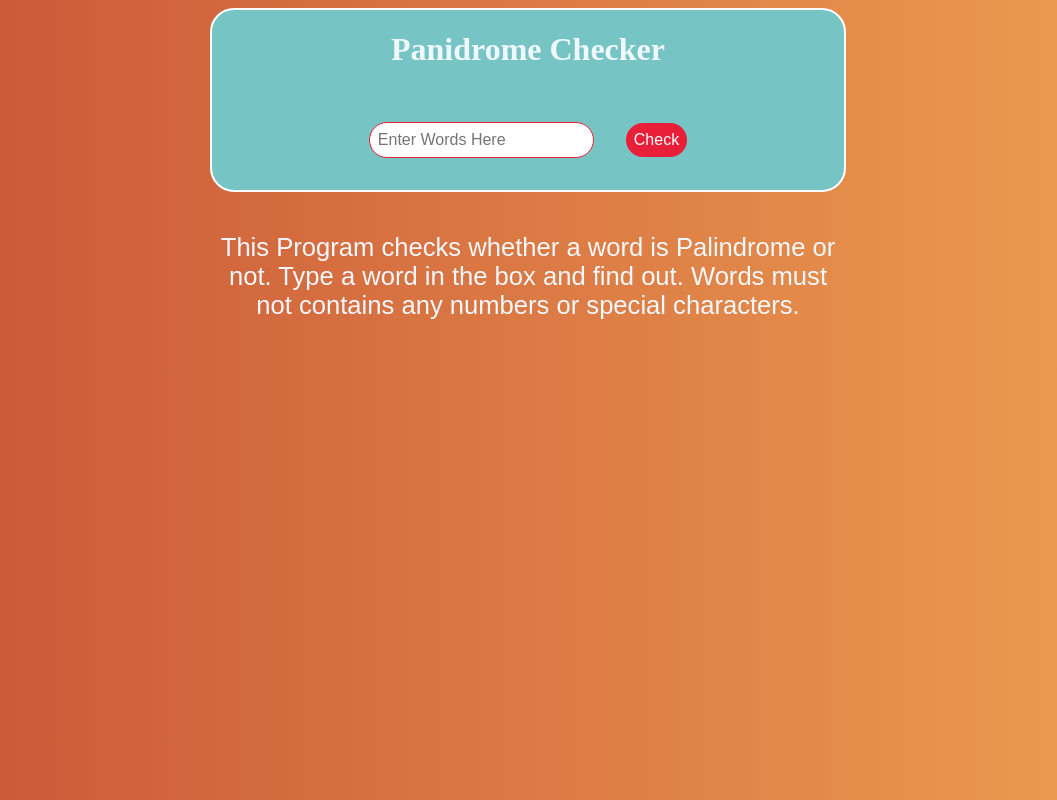
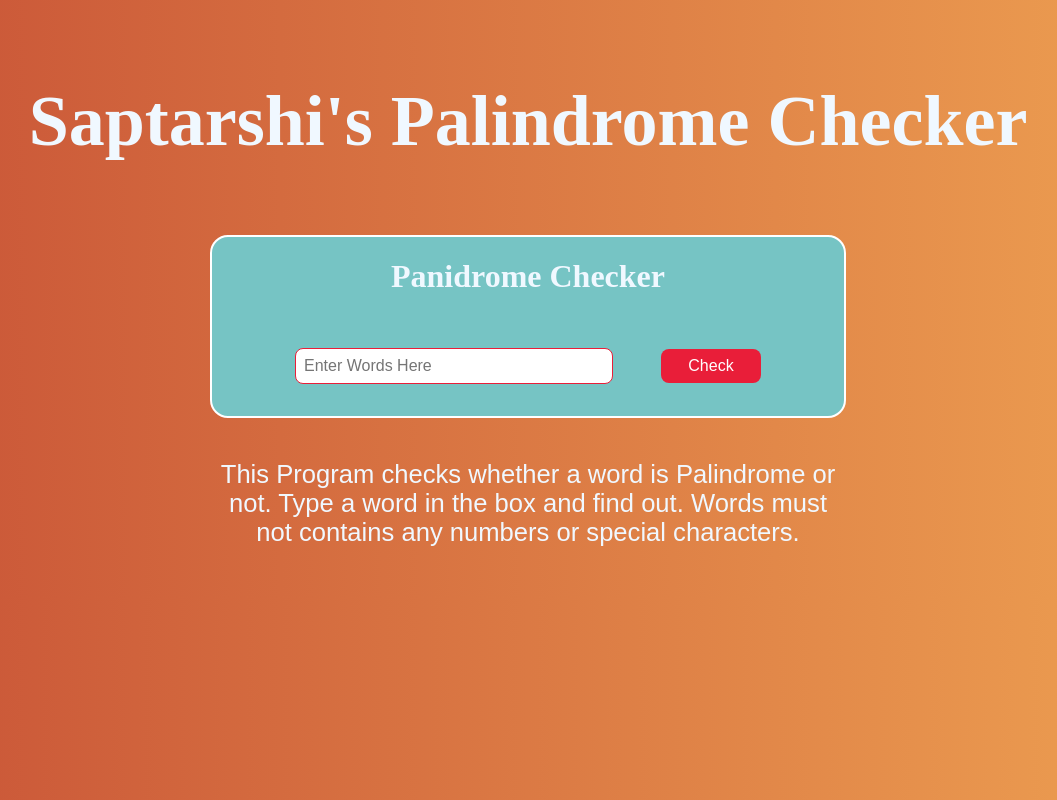
Before and after one commit to Saptarshi1984/gitRepo, a plain HTML site: page index.html in a window 1280 px wide. Shown: the whole page, without its empty margins (112-1169 px from the left). Drawn offline with Linux system fonts and the light colour scheme.

Commit message:
New elements added

```diff
--- a/index.html
+++ b/index.html
@@ -3,10 +3,13 @@
 <head>
     <meta charset="UTF-8">
     <meta name="viewport" content="width=device-width, initial-scale=1.0">
-    <title>Document</title>
+    <title>Palindrome Checker</title>
     <link rel="stylesheet" href="styles.css">
 </head>
 <body>
+    <div id="title">
+        <h2 class="mainTitle">Saptarshi's Palindrome Checker</h2>
+    </div>
     <div id="container">
         <div id="header">
 
--- a/styles.css
+++ b/styles.css
@@ -1,6 +1,16 @@
 body {
     background-image: linear-gradient(90deg, rgb(201, 84, 55), rgb(237, 159, 81));
     color: aliceblue;
+}
+
+#title{
+
+    font-size: 3em;
+    font-family:'Times New Roman', Times, serif;
+    text-align: center;
+    padding: 12px;
+    margin: 0 auto;
+
 }
 
 #container {
@@ -11,7 +21,7 @@ body {
     width: 50%;
     vertical-align: middle;
     background-color: rgb(118, 196, 196);
-    border-radius: 24px;
+    border-radius: 18px;
     overflow: hidden;
 
 }
@@ -34,31 +44,50 @@ body {
     align-items:center;
     justify-content: center;
     display: flex;
-    width: 75%;
+    gap: 16px;
+    width: 80%;
     padding: 16px;
     margin: auto;
+
 
 }
 
 
 #userInput, #btn{
+
     padding: 16px;
+
 }
 
 .inputField, .btnTab{
     padding: 8px;
     font-size: 1em;
     margin: 0 auto;
-    border-radius: 20px;
+    border-radius: 8px;
     border: none;
+}
+
+.btnTab {
+    width: 100px;
+}
+
+.inputField {
+    width: 300px;
 }
 
 .btnTab{
     background: rgb(233, 30, 57);
     color: #fff;
+    cursor: pointer;
+}
+
+.btnTab:hover{
+    background: rgb(255, 255, 255);
+    color: rgb(233, 30, 57);
 }
 
 .inputField{
     border: 1px solid rgb(233, 30, 57) ;
+    color: rgb(233, 30, 57);
 
 }
```
